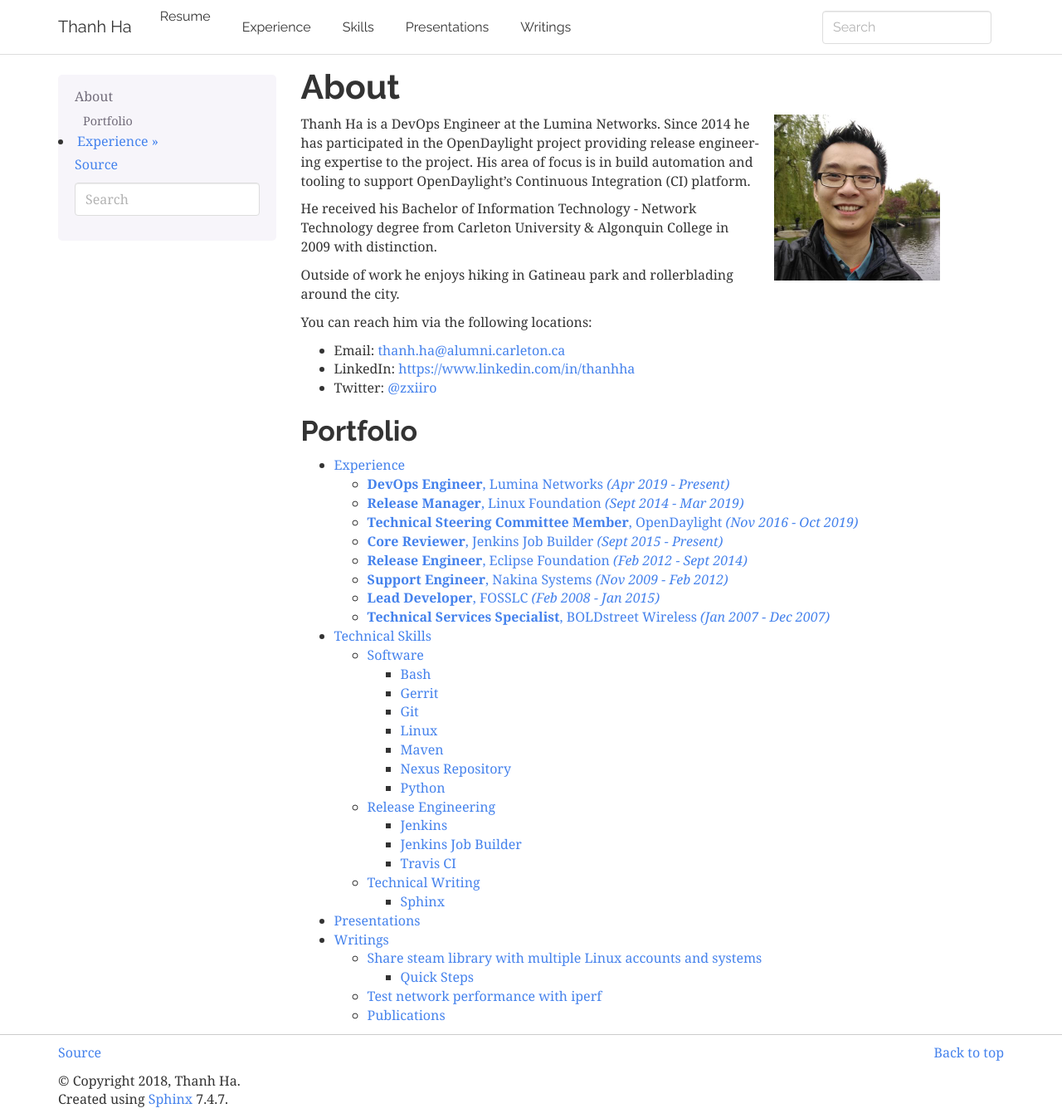
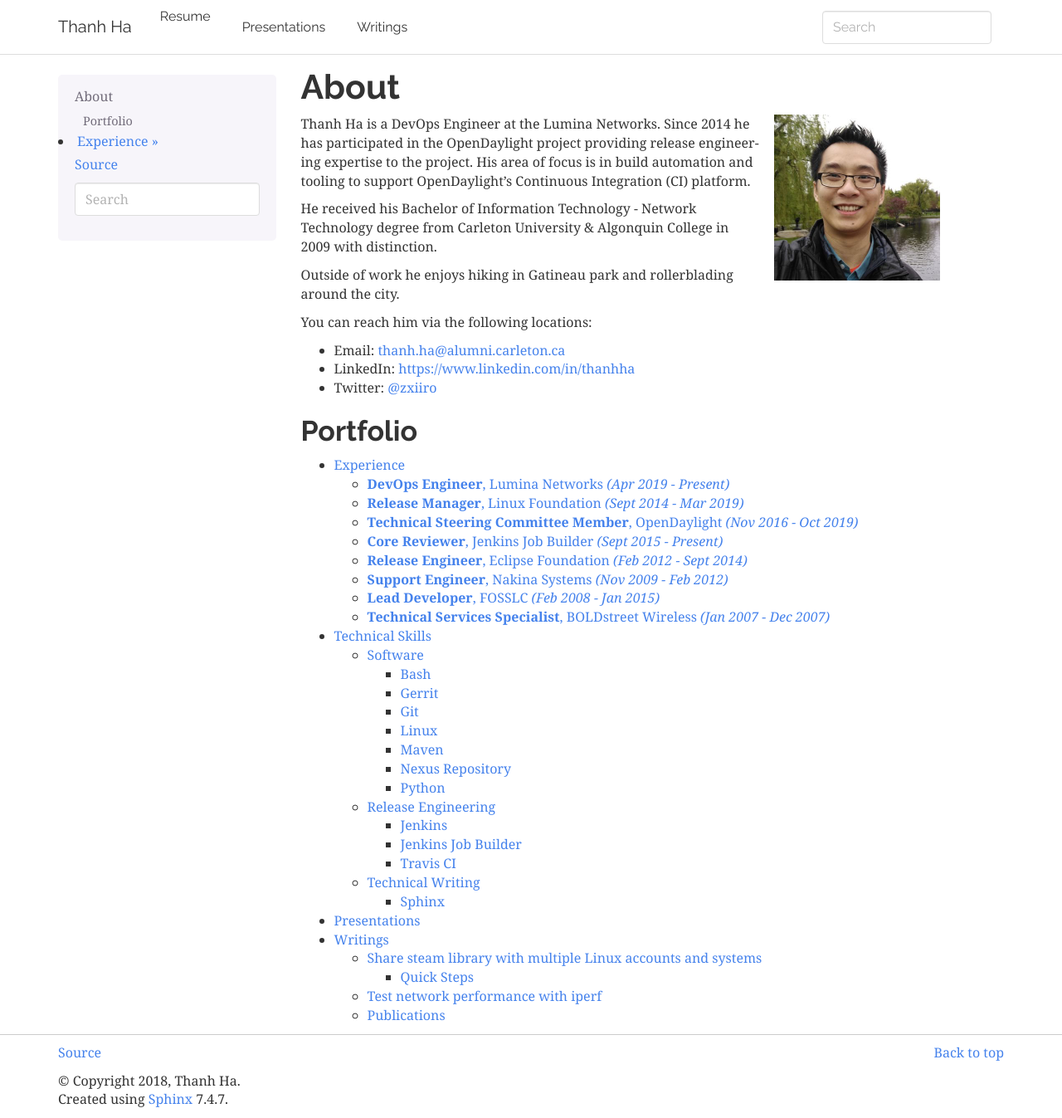
Before and after one commit to zxiiro/zxiiro.github.io, a Sphinx documentation site: the page built from docs/index.rst, in a window 1280 px wide and 1347 px high. Shown: the whole window at 83% size. Built offline with Sphinx 7.4.7, drawn with Linux system fonts in a browser that asks for light colours.

Commit message:
Remove Experience and Skills from navbar
Redundant from Resume link.

Signed-off-by: Thanh Ha <zxiiro@gmail.com>

```diff
--- a/docs/conf.py
+++ b/docs/conf.py
@@ -27,8 +27,6 @@ html_theme_options = {
     'navbar_class': "navbar navbar-inverse",
     'navbar_links': [
         ("Resume", "https://docs.google.com/document/d/13R5JxDdB-1fz4w_bhpA6BVraD-Sy4eExp6Cz2s5NrUM/edit?usp=sharing"),
-        ("Experience", "experience"),
-        ("Skills", "skills"),
         ("Presentations", "presentations"),
         ("Writings", "writings/index"),
     ],
```
